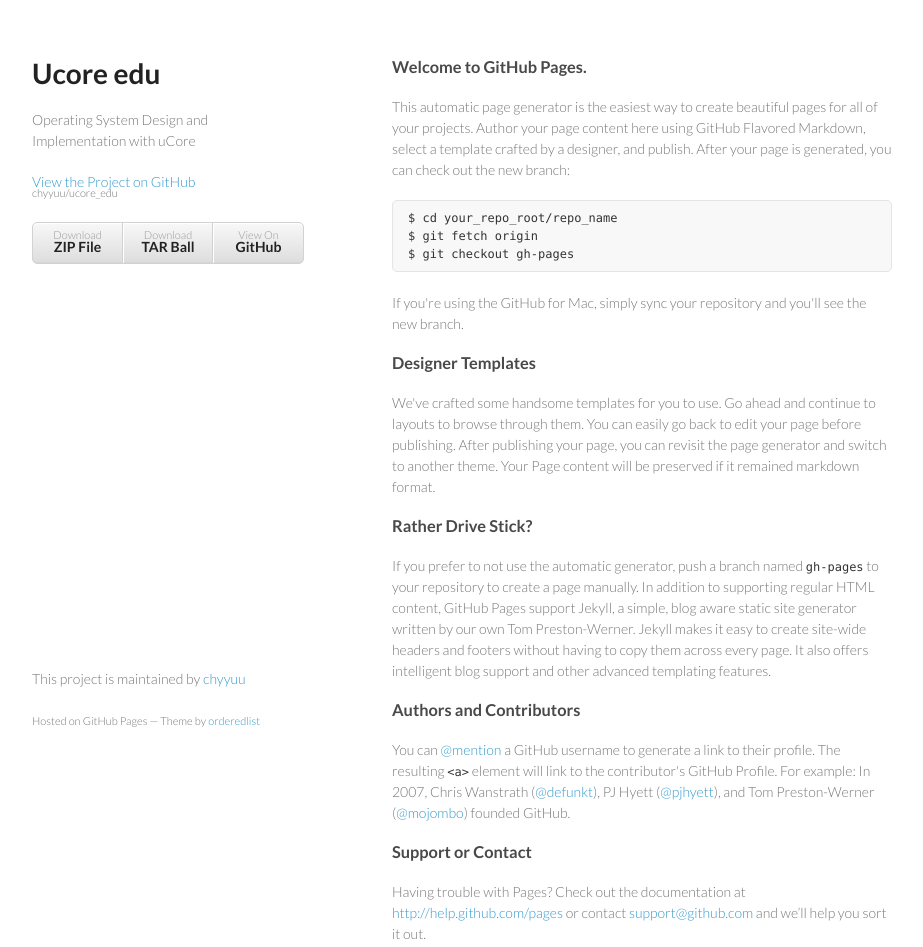
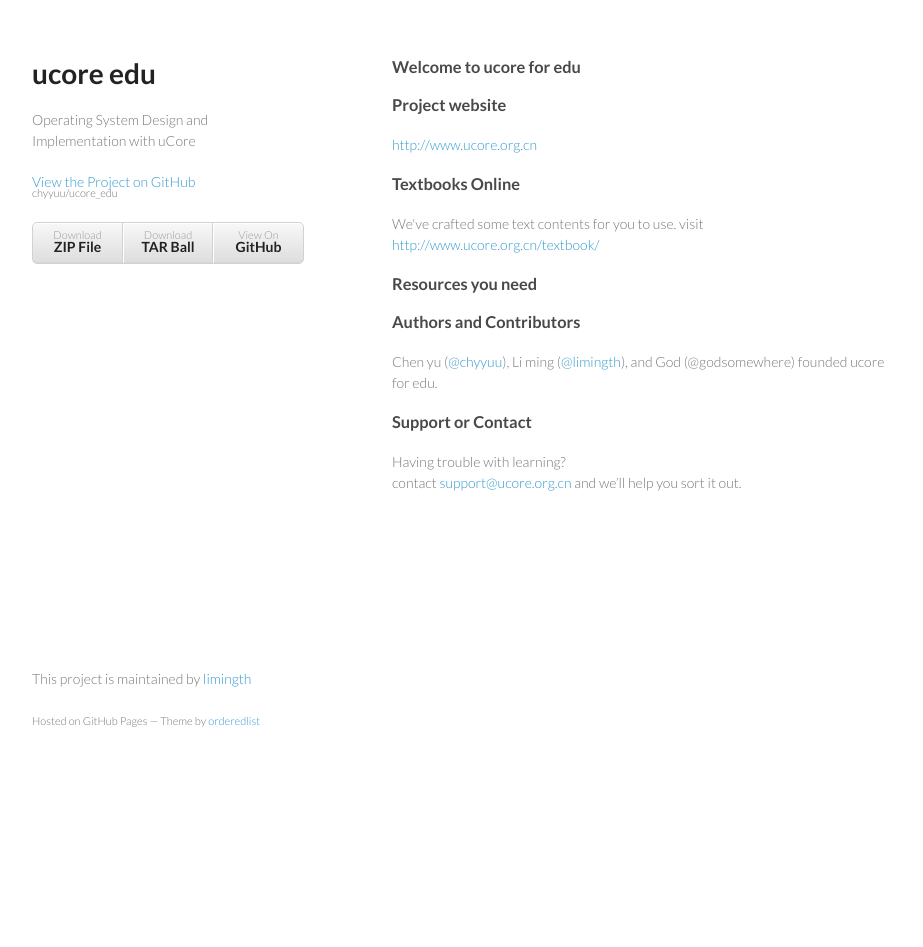
Before and after one commit to chyyuu/ucore_edu, a plain HTML site: page index.html in a window 1280 px wide. Shown: the whole page, without its empty margins (178-1101 px from the left). After the commit the page ends 800 px from the top, so only its background shows below. Drawn offline with Linux system fonts and the light colour scheme.

Commit message:
Update index.html

```diff
--- a/index.html
+++ b/index.html
@@ -3,7 +3,7 @@
   <head>
     <meta charset="utf-8">
     <meta http-equiv="X-UA-Compatible" content="chrome=1">
-    <title>Ucore edu by chyyuu</title>
+    <title>ucore edu by limingth</title>
 
     <link rel="stylesheet" href="stylesheets/styles.css">
     <link rel="stylesheet" href="stylesheets/pygment_trac.css">
@@ -15,48 +15,42 @@
   <body>
     <div class="wrapper">
       <header>
-        <h1>Ucore edu</h1>
+        <h1>ucore edu</h1>
         <p>Operating System Design and Implementation with uCore</p>
 
-        <p class="view"><a href="https://github.com/chyyuu/ucore_edu">View the Project on GitHub <small>chyyuu/ucore_edu</small></a></p>
+        <p class="view"><a href="https://github.com/limingth/ucore_edu">View the Project on GitHub <small>chyyuu/ucore_edu</small></a></p>
 
 
         <ul>
-          <li><a href="https://github.com/chyyuu/ucore_edu/zipball/master">Download <strong>ZIP File</strong></a></li>
-          <li><a href="https://github.com/chyyuu/ucore_edu/tarball/master">Download <strong>TAR Ball</strong></a></li>
-          <li><a href="https://github.com/chyyuu/ucore_edu">View On <strong>GitHub</strong></a></li>
+          <li><a href="https://github.com/limingth/ucore_edu/zipball/master">Download <strong>ZIP File</strong></a></li>
+          <li><a href="https://github.com/limingth/ucore_edu/tarball/master">Download <strong>TAR Ball</strong></a></li>
+          <li><a href="https://github.com/limingth/ucore_edu">View On <strong>GitHub</strong></a></li>
         </ul>
       </header>
       <section>
-        <h3>Welcome to GitHub Pages.</h3>
+        <h3>Welcome to ucore for edu</h3>
 
-<p>This automatic page generator is the easiest way to create beautiful pages for all of your projects. Author your page content here using GitHub Flavored Markdown, select a template crafted by a designer, and publish. After your page is generated, you can check out the new branch:</p>
+<h3>Project website</h3>
 
-<pre><code>$ cd your_repo_root/repo_name
-$ git fetch origin
-$ git checkout gh-pages
-</code></pre>
+<p><a href="http://www.ucore.org.cn">http://www.ucore.org.cn</a></p>
 
-<p>If you're using the GitHub for Mac, simply sync your repository and you'll see the new branch.</p>
+<h3>Textbooks Online</h3>
 
-<h3>Designer Templates</h3>
+<p>We've crafted some text contents for you to use.  visit <a href="http://www.ucore.org.cn/textbook/">http://www.ucore.org.cn/textbook/</a></p>
 
-<p>We've crafted some handsome templates for you to use. Go ahead and continue to layouts to browse through them. You can easily go back to edit your page before publishing. After publishing your page, you can revisit the page generator and switch to another theme. Your Page content will be preserved if it remained markdown format.</p>
-
-<h3>Rather Drive Stick?</h3>
-
-<p>If you prefer to not use the automatic generator, push a branch named <code>gh-pages</code> to your repository to create a page manually. In addition to supporting regular HTML content, GitHub Pages support Jekyll, a simple, blog aware static site generator written by our own Tom Preston-Werner. Jekyll makes it easy to create site-wide headers and footers without having to copy them across every page. It also offers intelligent blog support and other advanced templating features.</p>
+<h3>Resources you need</h3>
 
 <h3>Authors and Contributors</h3>
 
-<p>You can <a href="https://github.com/blog/821" class="user-mention">@mention</a> a GitHub username to generate a link to their profile. The resulting <code>&lt;a&gt;</code> element will link to the contributor's GitHub Profile. For example: In 2007, Chris Wanstrath (<a href="https://github.com/defunkt" class="user-mention">@defunkt</a>), PJ Hyett (<a href="https://github.com/pjhyett" class="user-mention">@pjhyett</a>), and Tom Preston-Werner (<a href="https://github.com/mojombo" class="user-mention">@mojombo</a>) founded GitHub.</p>
+<p>Chen yu (<a href="https://github.com/chyyuu" class="user-mention">@chyyuu</a>), Li ming (<a href="https://github.com/limingth" class="user-mention">@limingth</a>), and God (@godsomewhere) founded ucore for edu.</p>
 
 <h3>Support or Contact</h3>
 
-<p>Having trouble with Pages? Check out the documentation at <a href="http://help.github.com/pages">http://help.github.com/pages</a> or contact <a href="mailto:support@github.com">support@github.com</a> and we’ll help you sort it out.</p>
+<p>Having trouble with learning?<br>
+contact <a href="mailto:support@ucore.org.cn">support@ucore.org.cn</a> and we’ll help you sort it out.</p>
       </section>
       <footer>
-        <p>This project is maintained by <a href="https://github.com/chyyuu">chyyuu</a></p>
+        <p>This project is maintained by <a href="https://github.com/limingth">limingth</a></p>
         <p><small>Hosted on GitHub Pages &mdash; Theme by <a href="https://github.com/orderedlist">orderedlist</a></small></p>
       </footer>
     </div>
```
